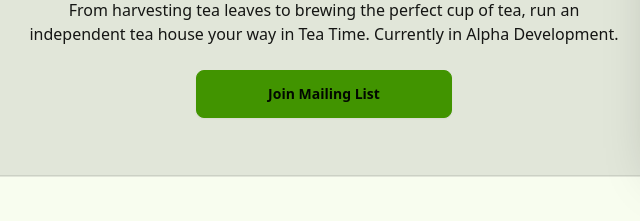
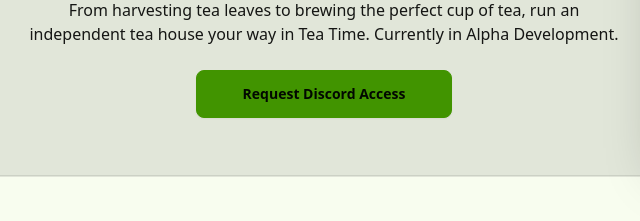
Before and after one commit to danipurdes/playteatime, a plain HTML site: page index.html in a window 1280 px wide. Shown: the part 252-473 px from the top of the page, 0-640 px from the left. Drawn offline with nearby package versions, Linux system fonts and the light colour scheme.

Commit message:
updated button to request discord access

```diff
--- a/index.html
+++ b/index.html
@@ -21,7 +21,9 @@
             <div style="width:50vw" class="text-center text-balance">
                 <h1 class="text-4xl font-bold">Meditative Tea House Management Game</h1>
                 <p class="py-6">From harvesting tea leaves to brewing the perfect cup of tea, run an independent tea house your way in Tea Time. Currently in Alpha Development.</p>
-                <button class="btn btn-primary btn-wide">Join Mailing List</button>
+                <a class="mailtoui" href="mailto:teatimedeveloper@gmail.com">
+                    <button class="btn btn-primary btn-wide">Request Discord Access</button>
+                </a>
             </div>
         </div>
     </div>
@@ -45,5 +47,6 @@
         </div>
     </div>
     <div class="divider"></div>
+    <script src="https://cdn.jsdelivr.net/npm/mailtoui@1.0.3/dist/mailtoui-min.js"></script>
 </body>
 </html>
```
